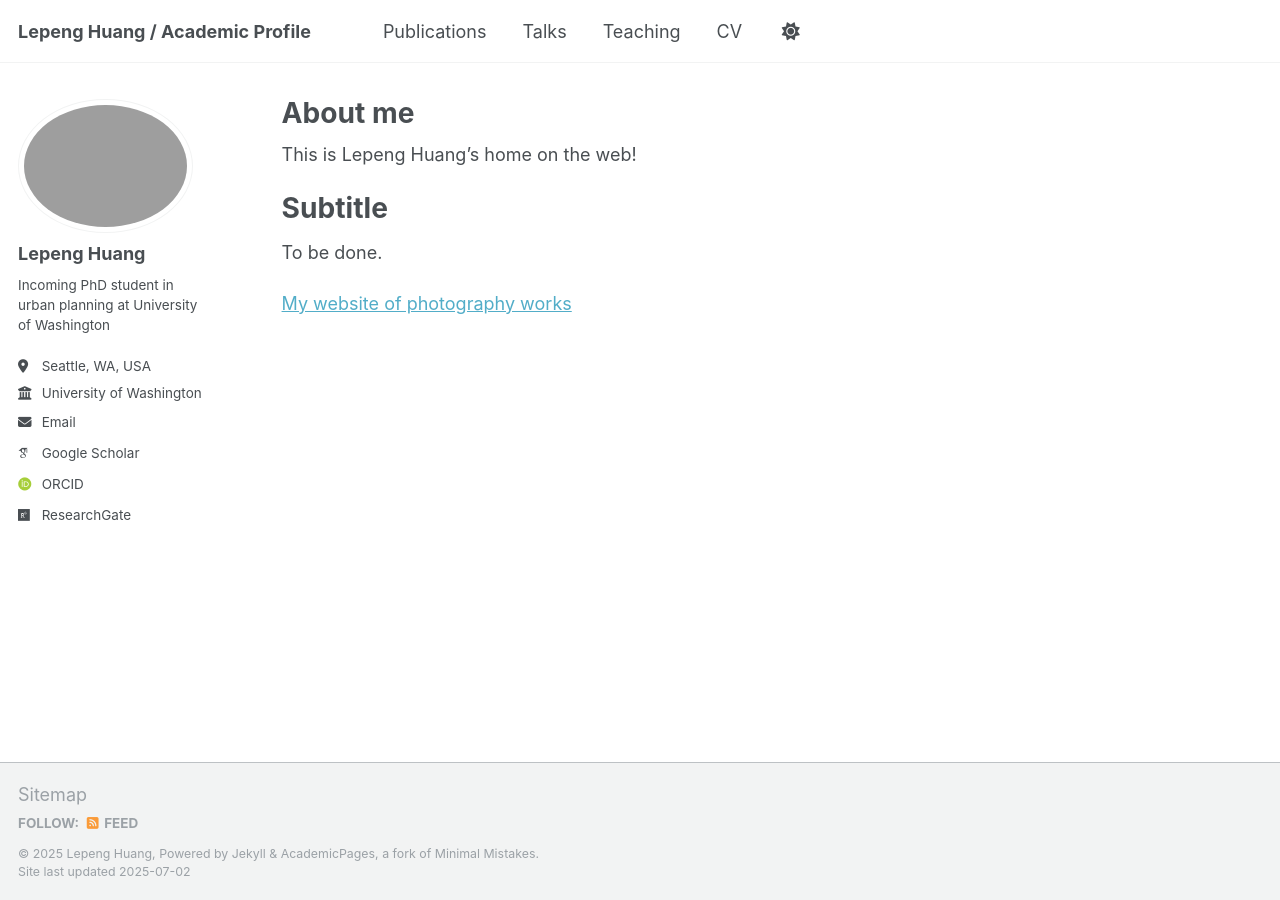
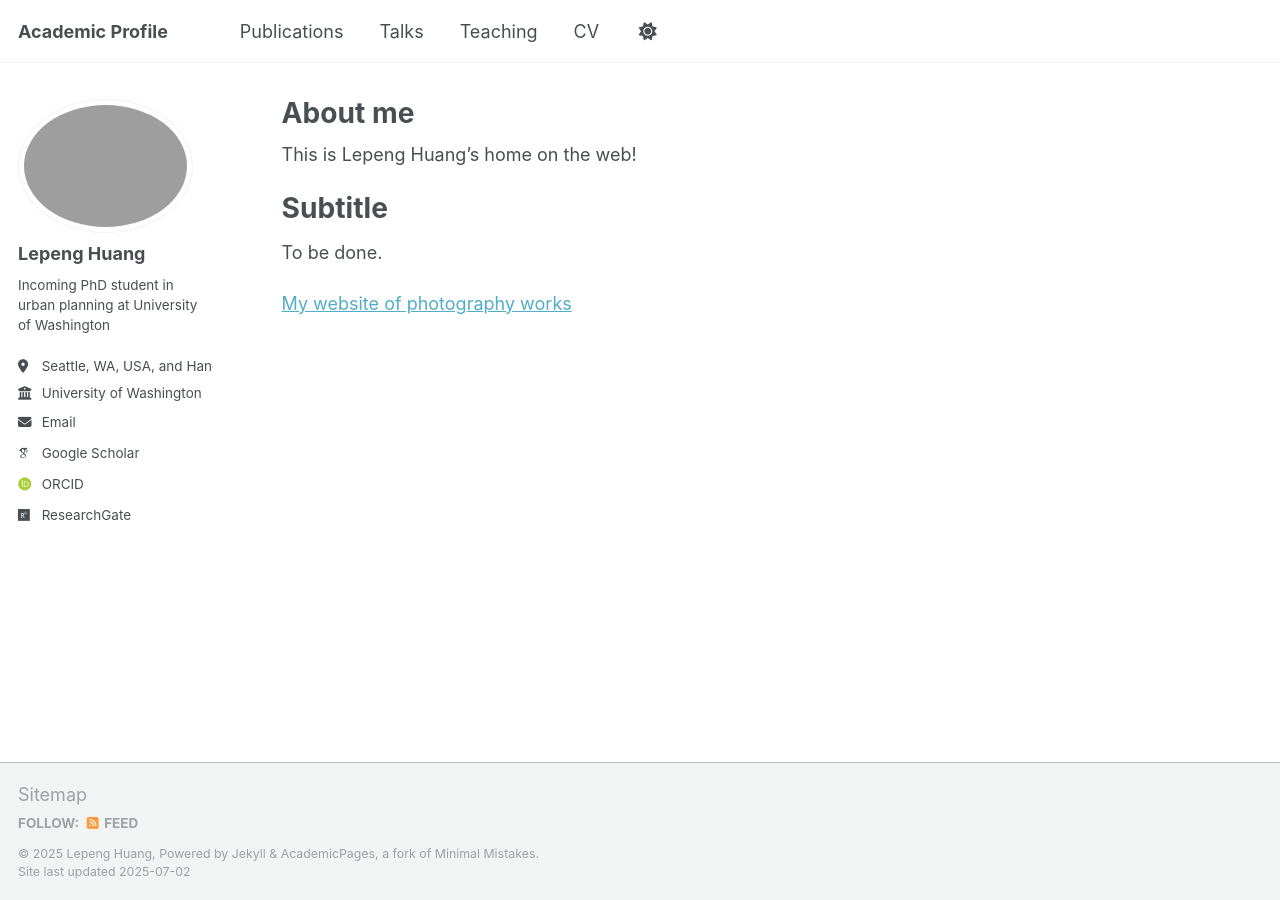
Before and after one commit to lepenghuang/lepenghuang.github.io, a Jekyll site: the page built from _pages/about.md, in a window 1280 px wide. Built offline with Jekyll 4.4.1, drawn with Linux system fonts in a browser that asks for light colours; some web fonts are replaced; a script that is not in the unit is left out.

Commit message:
Update _config.yml

```diff
--- a/_config.yml
+++ b/_config.yml
@@ -9,7 +9,7 @@
 # Basic Site Settings
 locale                   : "en-US"
 site_theme               : "Academic Profile"
-title                    : "Lepeng Huang / Academic Profile"
+title                    : "Academic Profile"
 title_separator          : "-"
 name                     : &name "Lepeng Huang"
 description              : &description "PhD student"
@@ -26,7 +26,7 @@ author:
   name             : "Lepeng Huang"
   pronouns         : # example: "she/her"
   bio              : "Incoming PhD student in urban planning at University of Washington"
-  location         : "Seattle, WA, USA"
+  location         : "Seattle, WA, USA, and Hangzhou, China"
   employer         : "University of Washington"
   uri              : # URL
   email            : "huanglp@uw.edu"
```
